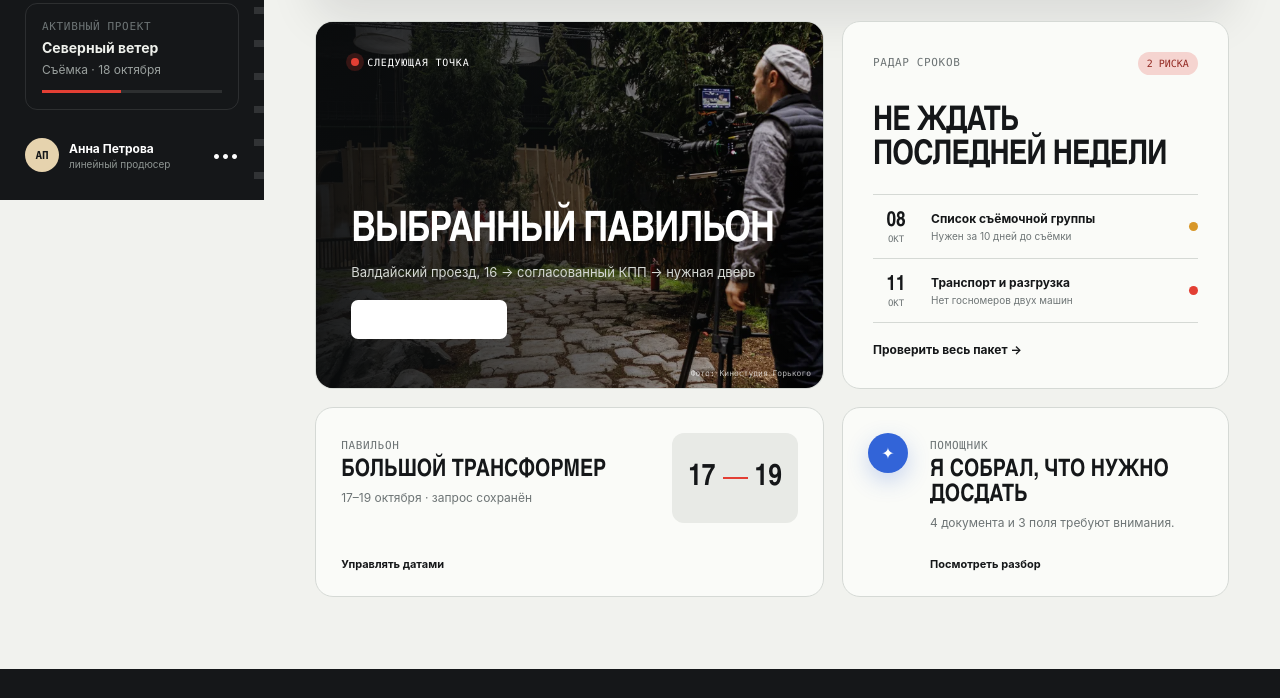
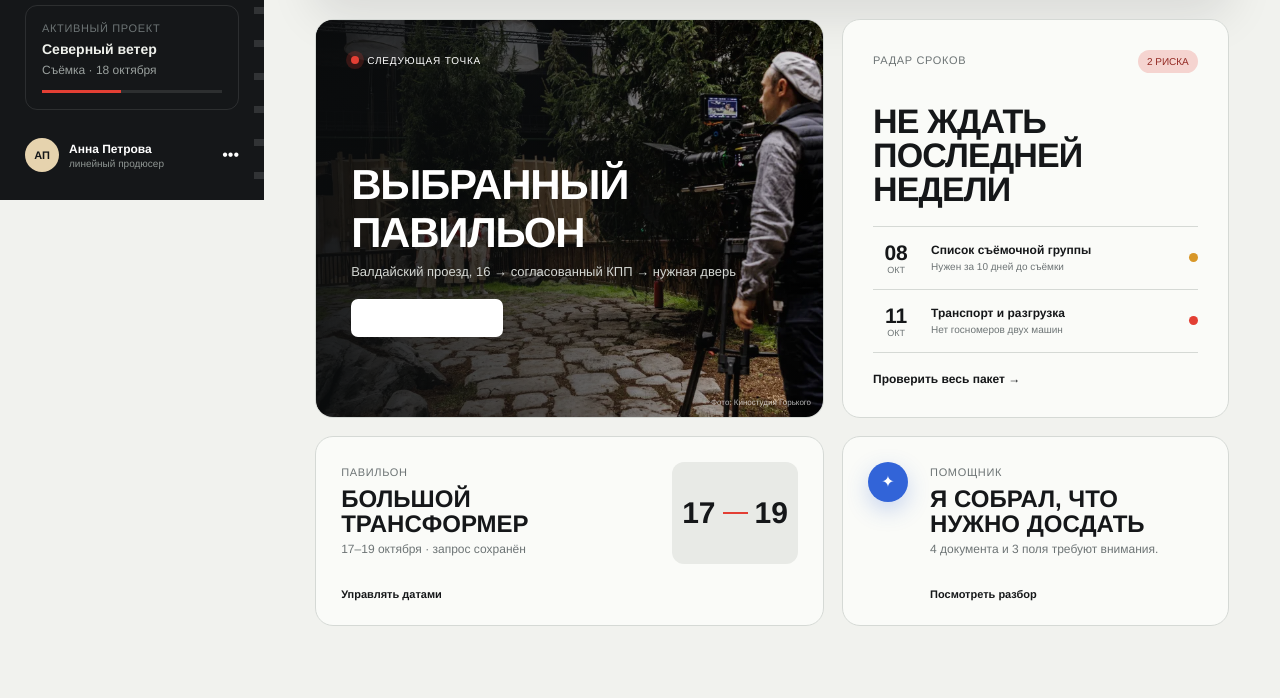
Before and after one commit to naztutnet/gorkyfilm-indoor-platform, a plain HTML site: page index.html in a window 1280 px wide. Shown: the part 600-1298 px from the top of the page. Before the commit the page ends 1269 px from the top, so only its background shows below. Drawn offline with Linux system fonts and the light colour scheme.

Commit message:
Use Helvetica throughout the interface

```diff
--- a/index.html
+++ b/index.html
@@ -6,7 +6,7 @@
     <meta name="theme-color" content="#151719" />
     <meta name="description" content="Локальный прототип сервиса навигации, бронирования павильонов и подготовки съёмок для Киностудии Горького." />
     <title>Горький Навигатор — прототип</title>
-    <link rel="stylesheet" href="styles.css" />
+    <link rel="stylesheet" href="styles.css?v=helvetica-1" />
   </head>
   <body>
     <div class="app-shell">
--- a/styles.css
+++ b/styles.css
@@ -8,9 +8,9 @@
   --signal: #3264d8;
   --success: #2e7459;
   --warning: #b47717;
-  --display: "Arial Narrow", "Roboto Condensed", Arial, sans-serif;
-  --body: Inter, Arial, sans-serif;
-  --utility: "SFMono-Regular", Consolas, "Liberation Mono", monospace;
+  --display: Helvetica, "Helvetica Neue", Arial, sans-serif;
+  --body: Helvetica, "Helvetica Neue", Arial, sans-serif;
+  --utility: Helvetica, "Helvetica Neue", Arial, sans-serif;
   --radius: 18px;
   --shadow: 0 20px 48px rgba(18, 22, 24, 0.11);
 }
```
